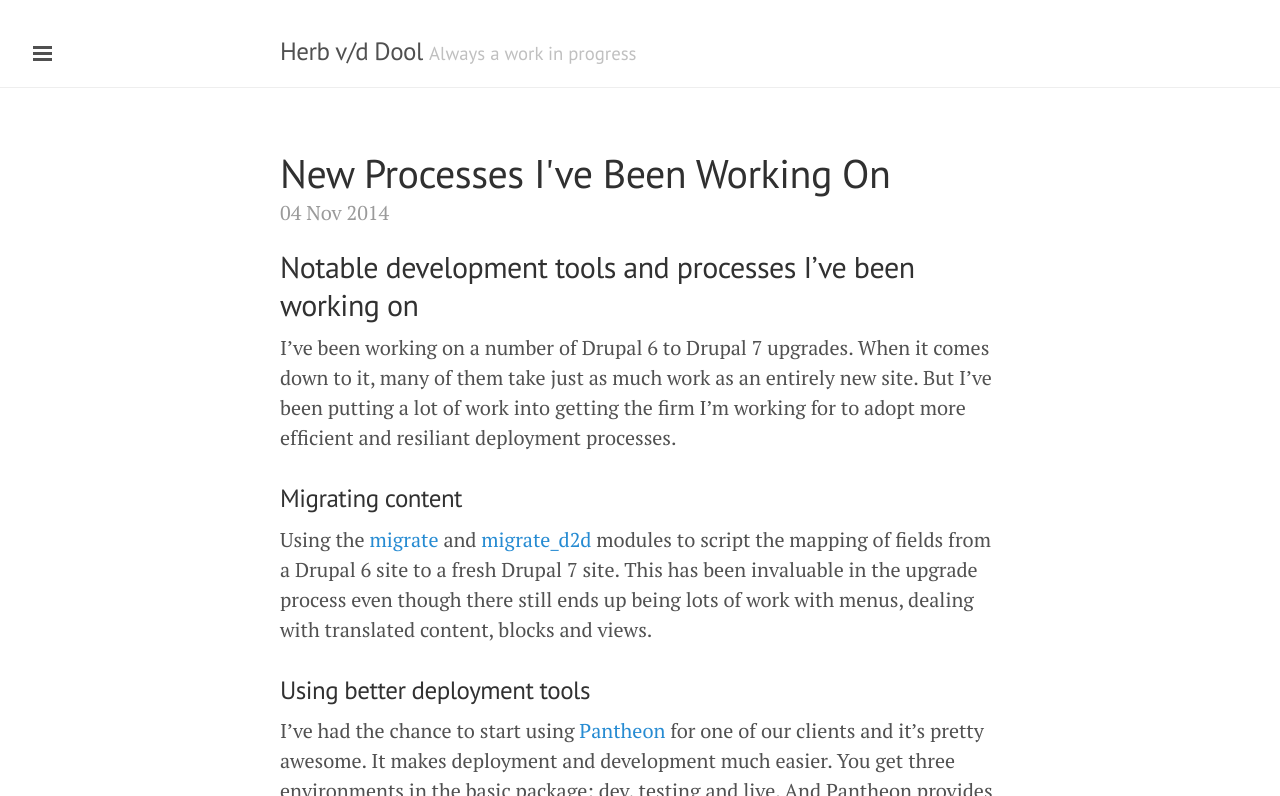
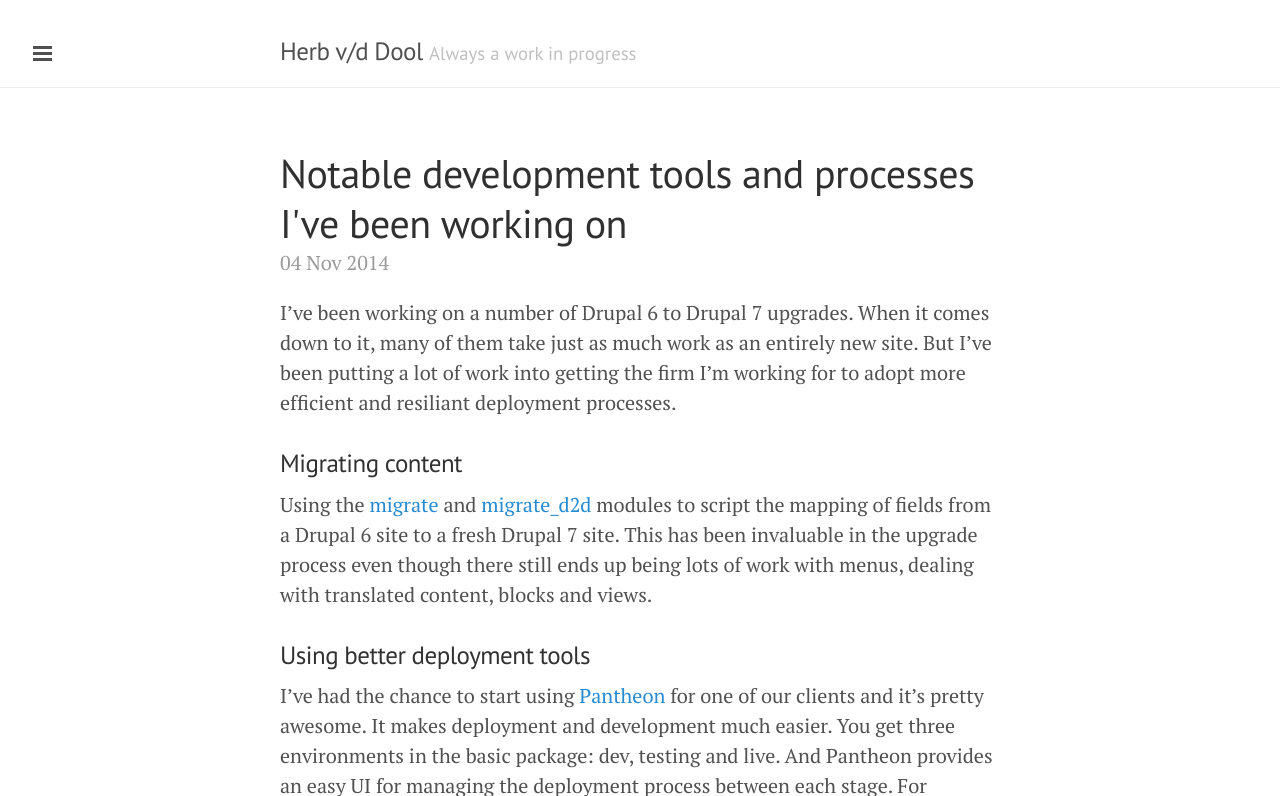
Before and after one commit to herbdool/herbdool.github.com, a Jekyll site: the page built from _posts/2014-11-04-new-processes-i've-been-working-on.md, in a window 1280 px wide and 900 px high, cut to the strip 104-900 px from the top of the window. Built offline with Jekyll 4.4.1, drawn with Linux system fonts in a browser that asks for light colours; Markdown is read by kramdown in place of the engine named in the settings; some of the changed lines change nothing that is shown.

Commit message:
Update 2014-11-04-new-processes-i've-been-working-on.md

```diff
--- a/_posts/2014-11-04-new-processes-i've-been-working-on.md
+++ b/_posts/2014-11-04-new-processes-i've-been-working-on.md
@@ -1,11 +1,10 @@
 ---
 layout: post
+title: "Notable development tools and processes I've been working on"
 published: true
 tags:
   - project
 ---
-
-## Notable development tools and processes I've been working on
 
 I've been working on a number of Drupal 6 to Drupal 7 upgrades. When it comes down to it, many of them take just as much work as an entirely new site. But I've been putting a lot of work into getting the firm I'm working for to adopt more efficient and resiliant deployment processes.
 
```
